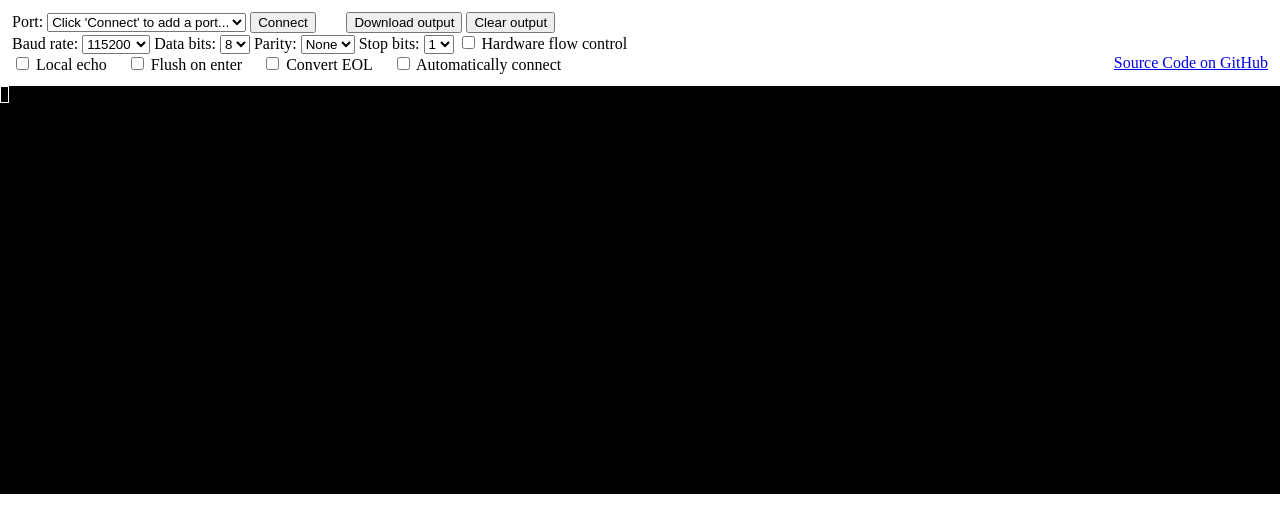
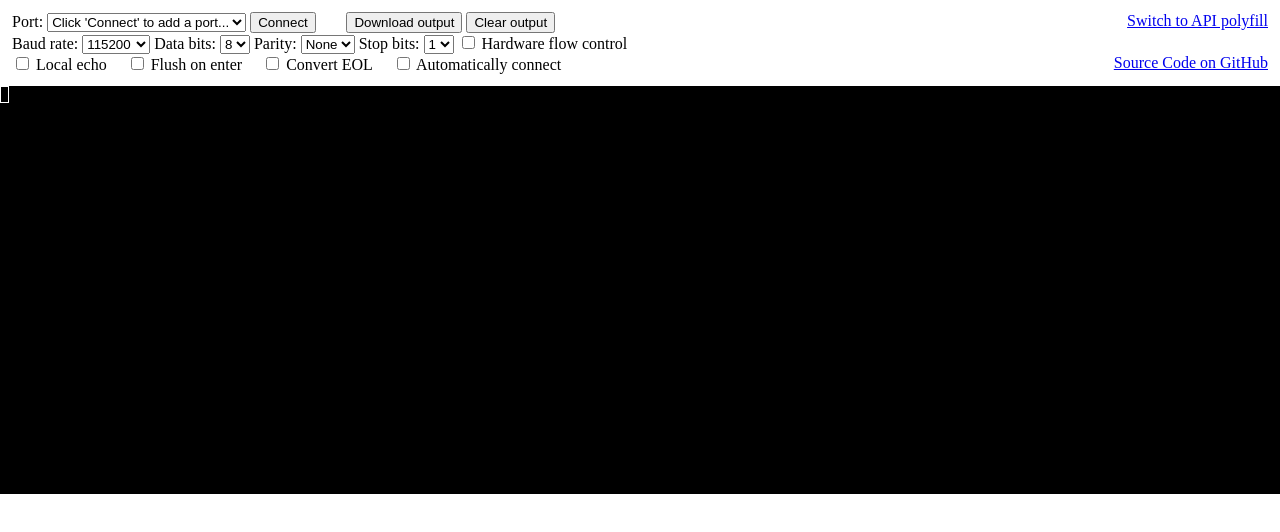
Before and after one commit to GoogleChromeLabs/serial-terminal, a website built with Vite: page index.html in a window 1280 px wide. Built offline with nearby package versions, Linux system fonts and the light colour scheme; what xterm-addon-fit would draw is missing.

Commit message:
Add link to switch between polyfill and native API (#56)

```diff
--- a/index.html
+++ b/index.html
@@ -36,6 +36,10 @@
 
   <button id="download">Download output</button>
   <button id="clear">Clear output</button>
+
+  <div class="info">
+    <a id="polyfill_switcher"></a>
+  </div>
 
   <br>
 
--- a/src/index.ts
+++ b/src/index.ts
@@ -420,6 +420,16 @@ document.addEventListener('DOMContentLoaded', async () => {
   convertEolCheckbox.addEventListener('change', convertEolCheckboxHandler);
   convertEolCheckboxHandler();
 
+  const polyfillSwitcher =
+      document.getElementById('polyfill_switcher') as HTMLAnchorElement;
+  if (usePolyfill) {
+    polyfillSwitcher.href = './';
+    polyfillSwitcher.textContent = 'Switch to native API';
+  } else {
+    polyfillSwitcher.href = './?polyfill';
+    polyfillSwitcher.textContent = 'Switch to API polyfill';
+  }
+
   const serial = usePolyfill ? polyfill : navigator.serial;
   const ports: (SerialPort | SerialPortPolyfill)[] = await serial.getPorts();
   ports.forEach((port) => addNewPort(port));
```
